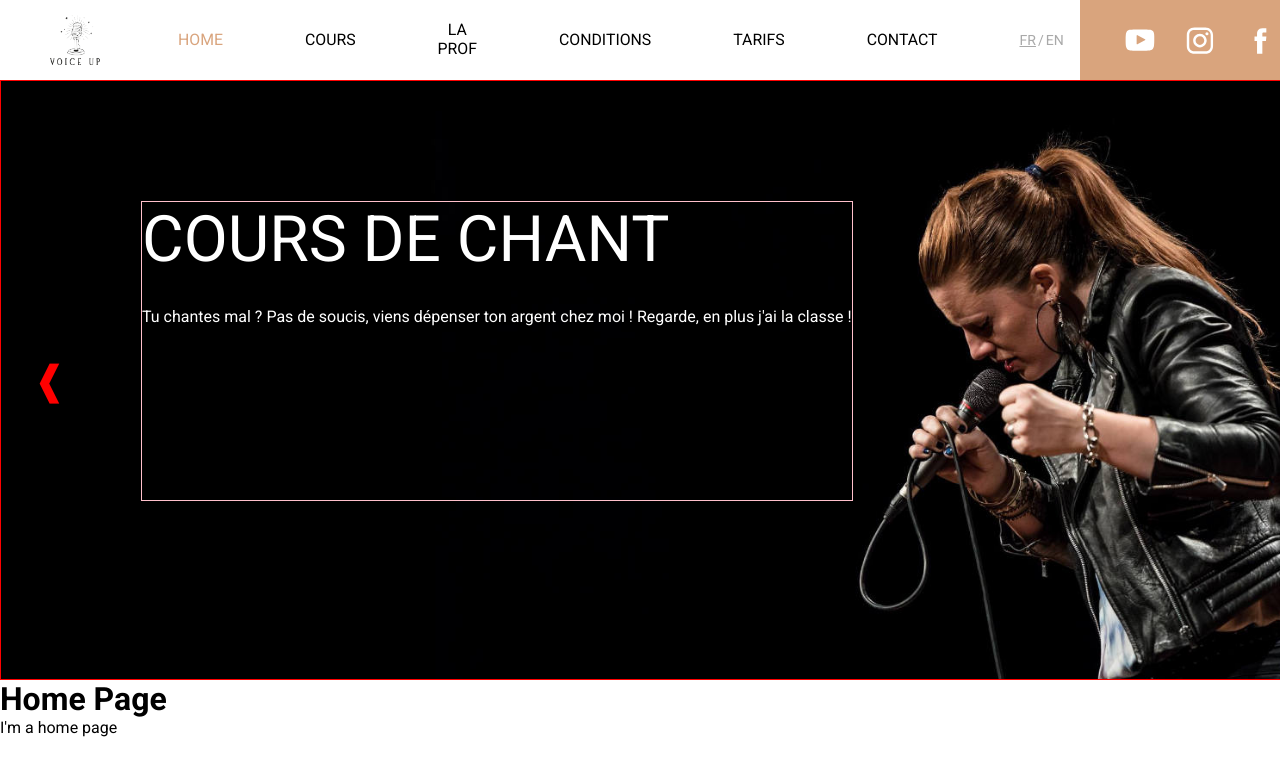
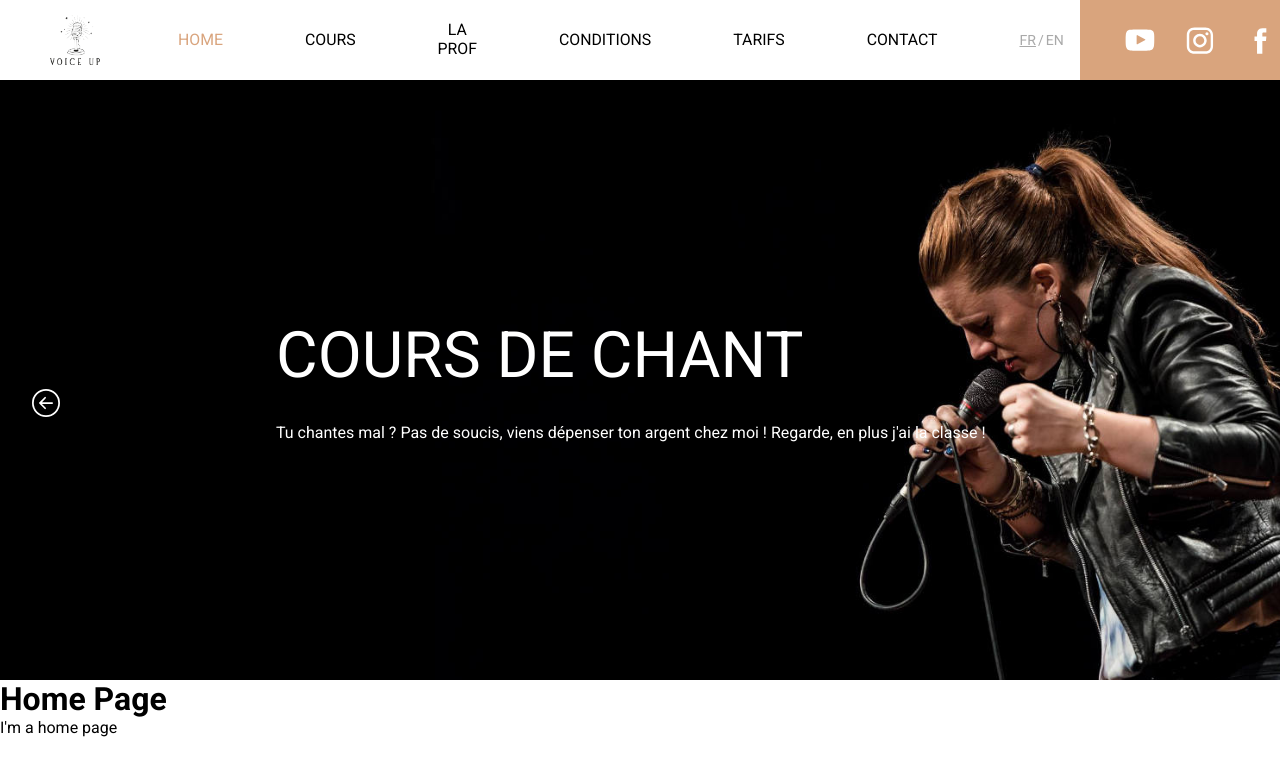
Before and after one commit to Cap0n3/VoiceUp, a React (Create React App) app: page / in a window 1280 px wide. Shown: the top 776 px of the page. Built offline with nearby package versions, Linux system fonts and the light colour scheme.

Commit message:
Added better transitions and more

```diff
--- a/src/components/ImageSlider/ImageSlider.js
+++ b/src/components/ImageSlider/ImageSlider.js
@@ -1,12 +1,17 @@
 import React, { useEffect, useState } from 'react';
-import { SliderWrapper, Slide, TextBox, LeftArrow, RightArrow } from './ImageSlider.style';
+import { SliderWrapper, Slide, BoxWrapper, TextBox, LeftArrow, RightArrow } from './ImageSlider.style';
+import { BsArrowLeftCircle, BsArrowRightCircle } from 'react-icons/bs';
+
+const iconStyle = {
+    fontSize: "0.7em",
+    fill: "white"
+}
 
 const ImageSlider = ({slides, transitionTime}) => {
     const [currentIndex, setCurrentIndex] = useState(0);
     const [isActive, setIsActive] = useState(true);
 
     // === Slide change functions === //
-
     /**
      * This function changes slide and trigger opacity change by setting state to false
      * and therefore changing class name.
@@ -16,9 +21,9 @@ const ImageSlider = ({slides, transitionTime}) => {
      * @param   {int}   new_index   - Image index to select
      */
     const changeAndFadeOpacity = (new_index) => {
-        // First, make disappear slide image
+        // First, make disappear slide image with opacity
         setIsActive(false);
-        // Then, wait transition to finish and change image to next one
+        // Then, wait opacity transition to finish and change image to next one
         setTimeout(() => {
             setCurrentIndex(new_index);
         }, transitionTime);
@@ -40,6 +45,7 @@ const ImageSlider = ({slides, transitionTime}) => {
      */
     useEffect(() => {
         if(isActive === false) {
+            // Wait transition time and make image appear again
             setTimeout(() => {
                 setIsActive(true);
             }, transitionTime);
@@ -48,13 +54,19 @@ const ImageSlider = ({slides, transitionTime}) => {
 
     return(
         <SliderWrapper>
-            <LeftArrow onClick={goToPrevious}>❰</LeftArrow>
-            <RightArrow onClick={goToNext}>❱</RightArrow>
+            <LeftArrow onClick={goToPrevious}>
+                <BsArrowLeftCircle style={iconStyle} />
+            </LeftArrow>
+            <RightArrow onClick={goToNext}>
+                <BsArrowRightCircle style={iconStyle} />
+            </RightArrow>
             <Slide imageURL={slides[currentIndex].url} className={isActive ? "active" : "inactive"} transitionTime={transitionTime}></Slide>
-            <TextBox className={isActive ? "active" : "inactive"} transitionTime={transitionTime}>
-                <h1>{slides[currentIndex].title}</h1>
-                <p>{slides[currentIndex].description}</p>
-            </TextBox>
+            <BoxWrapper className={isActive ? "active" : "inactive"} transitionTime={transitionTime}>
+                <TextBox>
+                    <h1>{slides[currentIndex].title}</h1>
+                    <p>{slides[currentIndex].description}</p>
+                </TextBox>
+            </BoxWrapper>
         </SliderWrapper>
     );
 }
--- a/src/components/ImageSlider/ImageSlider.style.js
+++ b/src/components/ImageSlider/ImageSlider.style.js
@@ -1,10 +1,15 @@
 import styled from "styled-components";
 import { VoiceUpColors } from "../../colors";
+
+// Show borders for debugging
+const debug = false;
 
 export const SliderWrapper = styled.div`
     position: relative;
     width: 100%;
     height: 100%;
+    background-color: #000;
+    ${debug ? "border: 1px solid red;" : ""}
 `;
 
 export const Slide = styled.div`
@@ -21,12 +26,12 @@ export const Slide = styled.div`
 
     &.active {
         opacity: 1;
-        transition: opacity 500ms ease;
+        transition: ${({transitionTime}) => `opacity ${transitionTime}ms ease-in`};
     }
 
     &.inactive {
         opacity: 0;
-        transition: opacity 500ms ease;
+        transition: ${({transitionTime}) => `opacity ${transitionTime}ms ease-in`};
     }
 
     @media screen and (max-width: 960px) {
@@ -36,14 +41,42 @@ export const Slide = styled.div`
     }
 `;
 
+export const BoxWrapper = styled.div`
+    position: absolute;
+    top: 0;
+    display: flex;
+    align-items: center;
+    left: 20%;
+    ${debug ? "border: 1px solid pink;" : ""}
+    z-index: 900;
+    overflow-y: hidden;
+
+    &.active {
+        opacity: 1;
+        height: 100%;
+        transition: ${({transitionTime}) => {
+            const duration = transitionTime;
+            const boxWait = transitionTime + 250;
+            return `opacity ${duration}ms ${boxWait}ms ease, height ${duration + 300}ms ${boxWait}ms ease`
+        }};
+    }
+
+    &.inactive {
+        opacity: 0;
+        height: 0;
+        transition: ${({transitionTime}) => {
+            const duration = transitionTime;
+            return `opacity ${duration}ms ease, height ${duration}ms ease`
+        }};
+    }
+
+    @media screen and (max-width: 960px) {
+        width: 60%;
+    }
+`;
+
 export const TextBox = styled.div`
-    position: absolute;
-    top: 20%;
-    bottom: 20%;
-    left: 140px;
-    border: 1px solid pink;
-    z-index: 900;
-    overflow: hidden;
+    overflow-wrap: break-word;
 
     & > h1 {
         color: ${VoiceUpColors.white};
@@ -51,47 +84,34 @@ export const TextBox = styled.div`
         text-transform: uppercase;
         font-weight: normal;
         margin-bottom: 30px;
+
+        @media screen and (max-width: 960px) {
+            font-size: 2.2em;
+        }
     }
 
     & > p {
         color: ${VoiceUpColors.white};
     }
+`;
 
-    &.active {
-        opacity: 1;
-        height: 300px;
-        transition: opacity 500ms 800ms ease, height 500ms 800ms;
-    }
-
-    &.inactive {
-        opacity: 0;
-        height: 0;
-        transition: opacity 500ms ease;
-    }
-
-    @media screen and (max-width: 960px) {
-        width: 40%;
-    }
-`;
 
 export const LeftArrow = styled.div`
     position: absolute;
     top: 50%;
-    transform: translate(0, -50%);
     left: 32px;
     font-size: 40px;
-    color: red;
     z-index: 999;
     cursor: pointer;
+    ${debug ? "border: 1px solid purple;" : ""}
 `;
 
 export const RightArrow = styled.div`
     position: absolute;
     top: 50%;
-    transform: translate(0, -50%);
     right: 32px;
     font-size: 40px;
-    color: red;
     z-index: 999;
     cursor: pointer;
+    ${debug ? "border: 1px solid purple;" : ""}
 `;
--- a/src/pages/Home/Home.js
+++ b/src/pages/Home/Home.js
@@ -15,7 +15,7 @@ const Home = () => {
     return(
         <>
             <SliderContainer>
-                <ImageSlider slides={slides} transitionTime={500}></ImageSlider>
+                <ImageSlider slides={slides} transitionTime={300}></ImageSlider>
             </SliderContainer>
             <h1>Home Page</h1>
             <p>I'm a home page</p>
--- a/src/pages/Home/Home.style.js
+++ b/src/pages/Home/Home.style.js
@@ -3,5 +3,4 @@ import styled from "styled-components";
 export const SliderContainer = styled.div`
     width: 100%;
     height: 600px;
-    border: solid 1px red;
 `;
```
